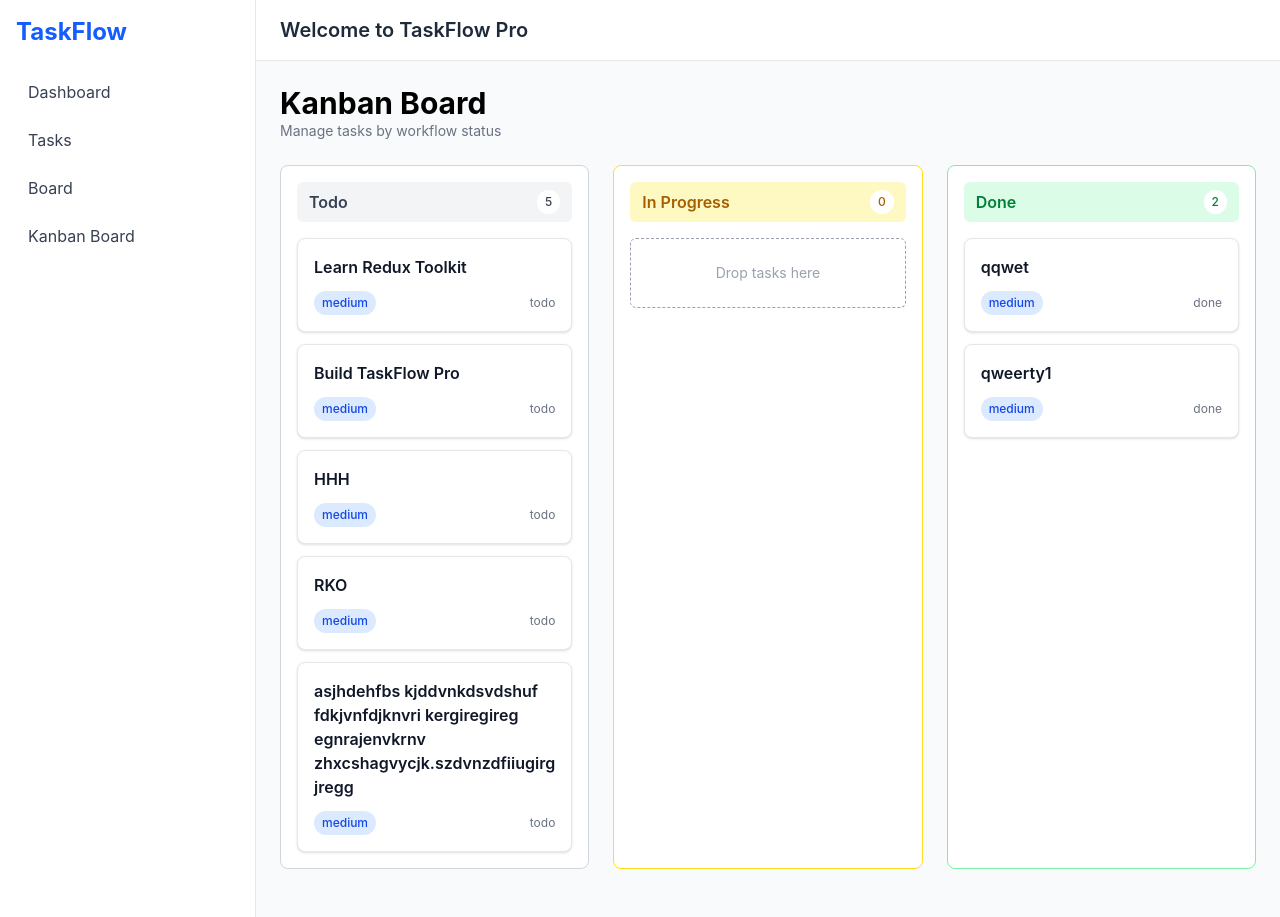
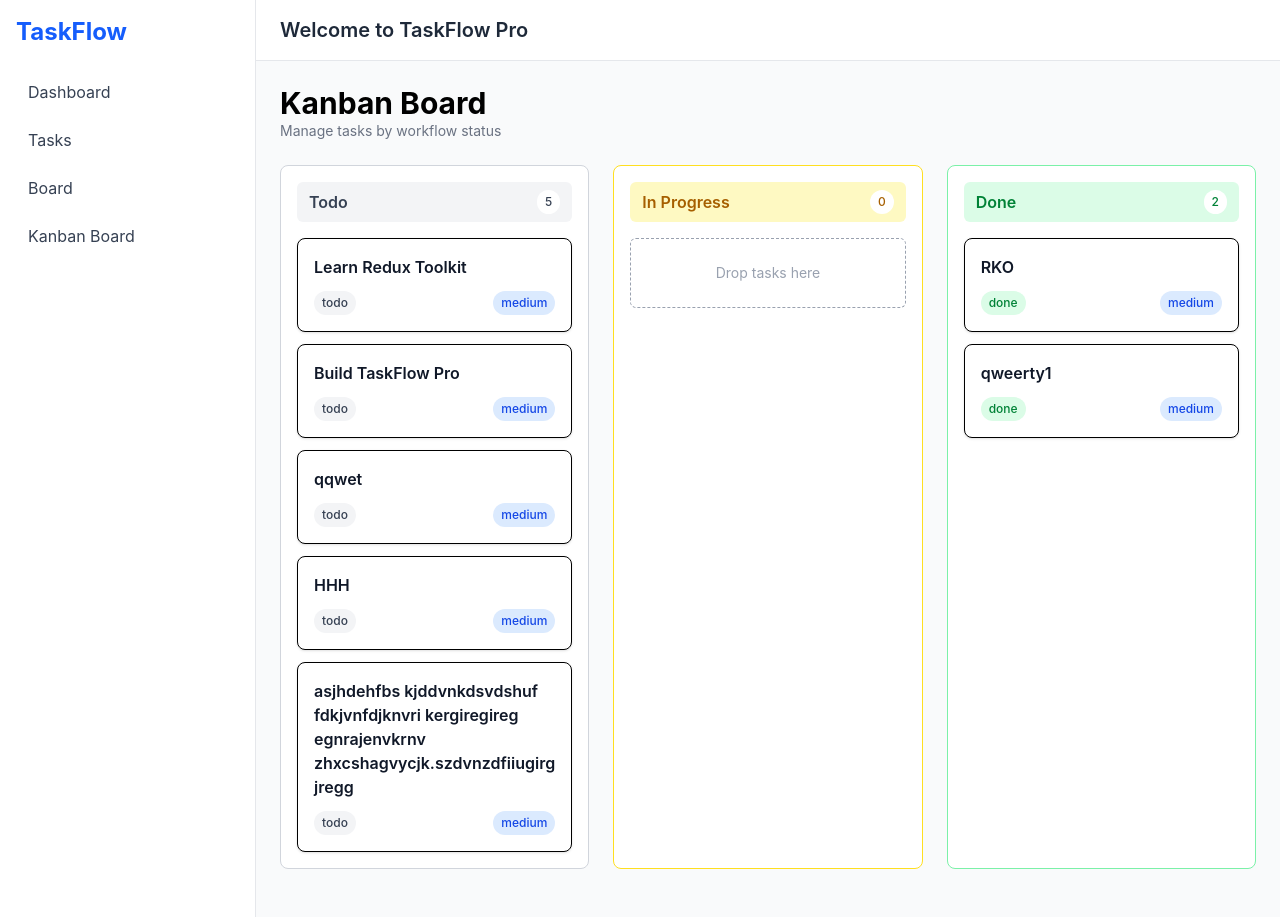
Before and after one commit to dev-ninad-k/taskflow-pro, a React (Vite) app: page /kanban in a window 1280 px wide. Built offline with nearby package versions, Linux system fonts and the light colour scheme; data requests are answered from the project's data file.

Commit message:
feat: improve kanban task card UI

```diff
--- a/db.json
+++ b/db.json
@@ -12,7 +12,7 @@
     },
     {
       "title": "qqwet",
-      "completed": true,
+      "completed": false,
       "id": "ekYMWwKVu0M"
     },
     {
@@ -22,7 +22,7 @@
     },
     {
       "title": "RKO",
-      "completed": false,
+      "completed": true,
       "id": "1px48vgJ-qw"
     },
     {
--- a/src/features/tasks/components/kanban/KanbanTaskCard.tsx
+++ b/src/features/tasks/components/kanban/KanbanTaskCard.tsx
@@ -1,4 +1,5 @@
 import { useDraggable } from '@dnd-kit/core';
+import { CSS } from '@dnd-kit/utilities';
 import type { Task } from '../../types';
 
 type Props = {
@@ -6,9 +7,14 @@ type Props = {
 };
 
 function KanbanTaskCard({ task }: Props) {
-  const { attributes, listeners, setNodeRef, transform } = useDraggable({
+  const { attributes, listeners, setNodeRef, transform, isDragging } =
+    useDraggable({
       id: task.id,
     });
+
+  const style = {
+    transform: CSS.Translate.toString(transform),
+  };
 
   const priorityStyles = {
     low: 'bg-gray-100 text-gray-700',
@@ -16,11 +22,11 @@ function KanbanTaskCard({ task }: Props) {
     high: 'bg-red-100 text-red-700',
   };
 
-  const style = transform
-    ? {
-        transform: `translate3d(${transform.x}px, ${transform.y}px, 0)`,
-      }
-    : undefined;
+  const statusStyles = {
+    todo: 'bg-gray-100 text-gray-700',
+    'in-progress': 'bg-yellow-100 text-yellow-700',
+    done: 'bg-green-100 text-green-700',
+  };
 
   return (
     <div
@@ -28,42 +34,48 @@ function KanbanTaskCard({ task }: Props) {
       style={style}
       {...listeners}
       {...attributes}
-      className="
+      className={`
         rounded-lg
+        border
         bg-white
         p-4
         shadow-sm
-        border
-        border-gray-200
+        transition
         cursor-grab
-        transition
+        active:cursor-grabbing
+        hover:-translate-y-1
         hover:shadow-md
-        active:cursor-grabbing
-      "
+        ${isDragging ? 'opacity-50' : ''}
+      `}
     >
+      <div className="space-y-3">
         <h3 className="font-semibold text-gray-900">{task.title}</h3>
 
         {task.description && (
-        <p className="mt-2 text-sm text-gray-600 line-clamp-2">
+          <p className="line-clamp-2 text-sm text-gray-500">
             {task.description}
           </p>
         )}
 
-      <div className="mt-3 flex items-center justify-between">
+        <div className="flex items-center justify-between">
           <span
             className={`
-            rounded-full
-            px-2
-            py-1
-            text-xs
-            font-medium
+              rounded-full px-2 py-1 text-xs font-medium
+              ${statusStyles[task.status]}
+            `}
+          >
+            {task.status}
+          </span>
+
+          <span
+            className={`
+              rounded-full px-2 py-1 text-xs font-medium
               ${priorityStyles[task.priority]}
             `}
           >
             {task.priority}
           </span>
-
-        <span className="text-xs text-gray-500">{task.status}</span>
+        </div>
       </div>
     </div>
   );
```
Lines whose indentation alone changed are shown as unchanged.
